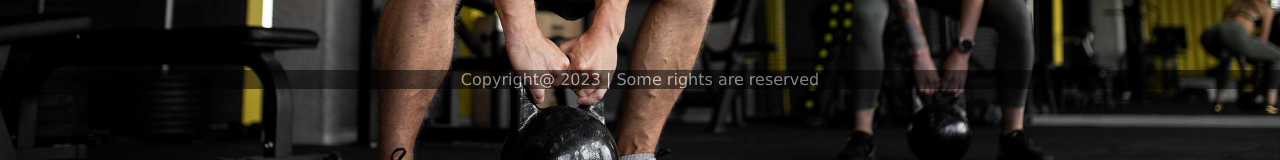
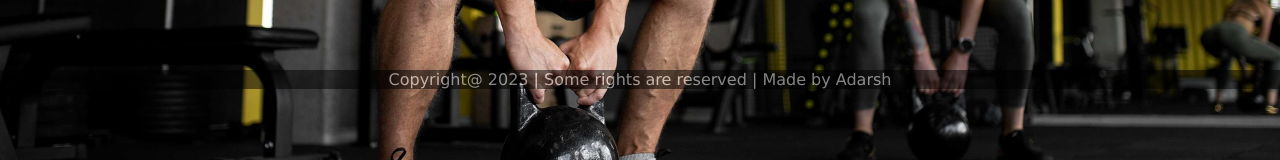
Before and after one commit to A-adarsh07/Thunderbolt-Gym, a plain HTML site: page index.html in a window 1280 px wide. Shown: the part 527-687 px from the top of the page. Drawn offline with nearby package versions, Linux system fonts and the light colour scheme.

Commit message:
updated some changes

```diff
--- a/index.html
+++ b/index.html
@@ -65,7 +65,7 @@
             <button class="btn">Submit</button>
         </form>
     </div>
-    <footer class="copyright">Copyright@ 2023 | Some rights are reserved</footer>
+    <footer class="copyright">Copyright@ 2023 | Some rights are reserved | Made by Adarsh</footer>
 </body>
 
 </html>
```
